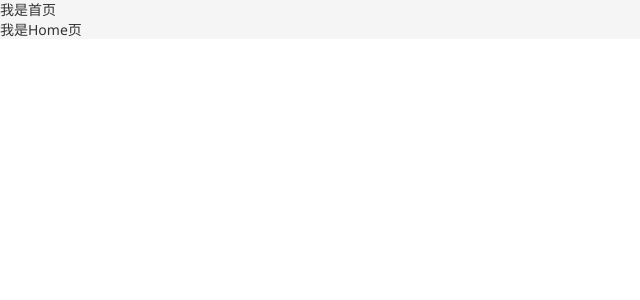
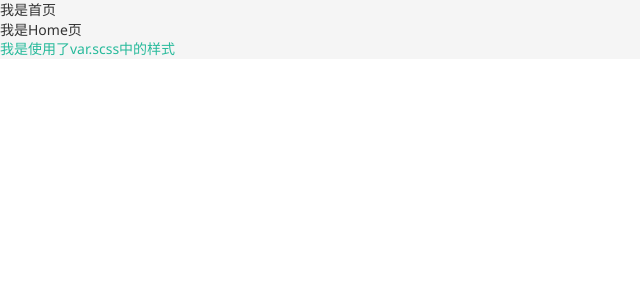
Before and after one commit to PhantasyXing/vue-rabbit, a Vue app: page / in a window 1280 px wide. Shown: the top 300 px of the page, without its empty margins (0-640 px from the left). Built offline with nearby package versions, Linux system fonts and the light colour scheme; no server answers.

Commit message:
scss文件自动导入

```diff
--- a/src/App.vue
+++ b/src/App.vue
@@ -5,9 +5,16 @@
 <template>
   <!-- 一级路由出口 -->
   <router-view></router-view>
+  <div class="test">
+    我是使用了var.scss中的样式
+  </div>
 </template>
 
-<style scoped>
+<style scoped lang="scss">
+  .test{
+    color: $xtxColor;
+  }
+
 header {
   line-height: 1.5;
   max-height: 100vh;
--- /dev/null
+++ b/src/styles/var.scss
@@ -0,0 +1,5 @@
+$xtxColor: #27ba9b;
+$helpColor: #e26237;
+$sucColor: #1dc779;
+$warnColor: #ffb302;
+$priceColor: #cf4444;
--- a/vite.config.js
+++ b/vite.config.js
@@ -33,6 +33,7 @@ export default defineConfig({
         // 自动导入定制化样式文件进行样式覆盖
         additionalData: `
           @use "@/styles/element/index.scss" as *;
+          @use "@/styles/var.scss" as *;
         `,
       }
     }
```
